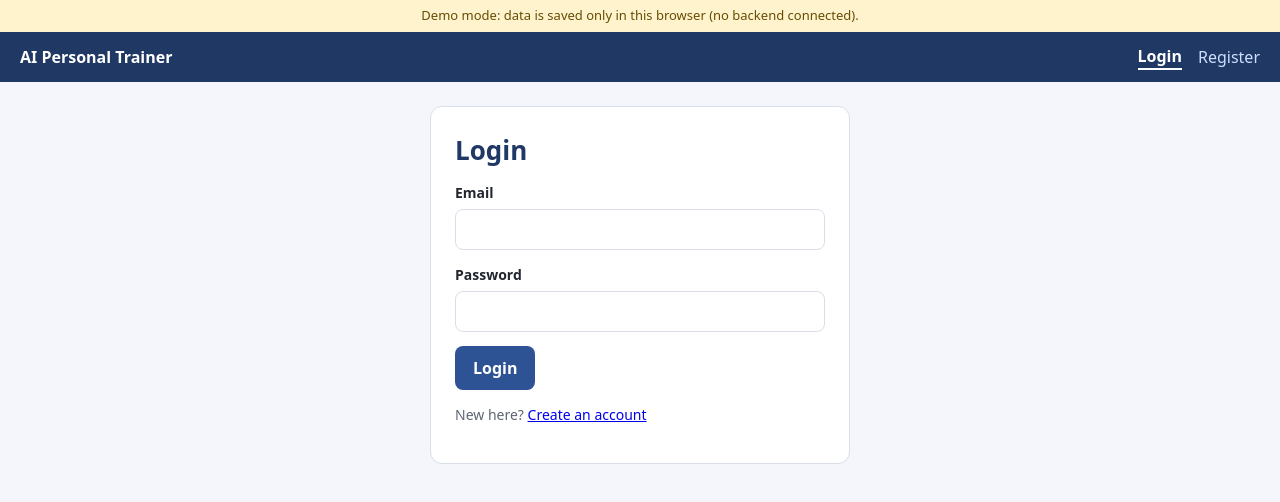
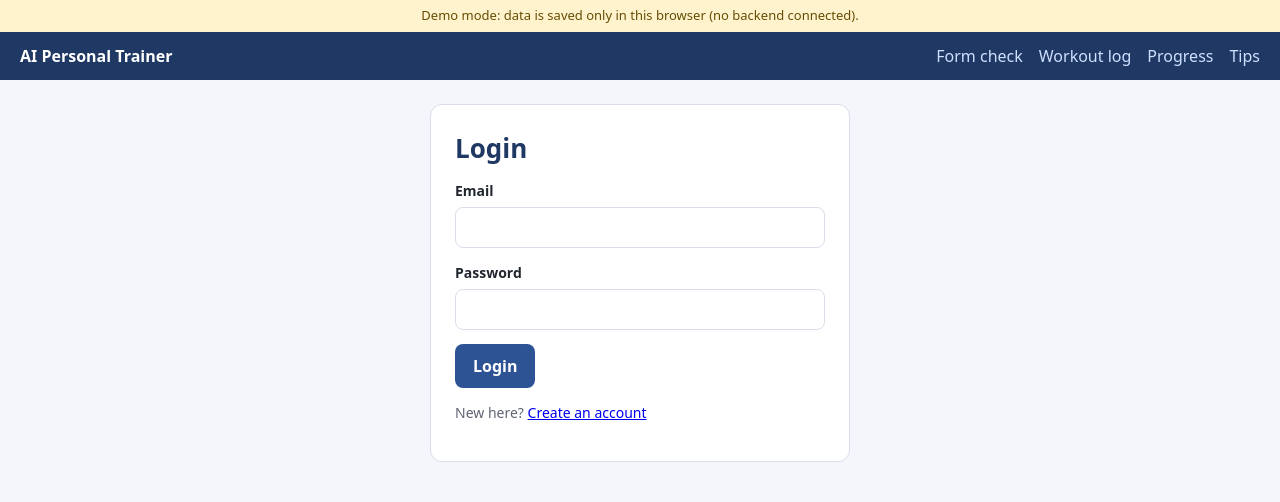
Before and after one commit to karim241-35-003-del/Ai-personal-Trainner-, a React (Vite) app in the folder frontend/: page /login in a window 1280 px wide. Shown: the top 502 px of the page. Built offline with nearby package versions, Linux system fonts and the light colour scheme; no server answers.

Commit message:
Update Navbar to only include Form check, Workout log, Progress, and Tips

```diff
--- a/frontend/src/components/Navbar.jsx
+++ b/frontend/src/components/Navbar.jsx
@@ -1,12 +1,7 @@
-import { NavLink, useNavigate } from "react-router-dom";
-import { useAuth } from "../context/AuthContext.jsx";
+import { NavLink } from "react-router-dom";
 import { USE_MOCK } from "../api/client.js";
 
 export default function Navbar() {
-  const { user, logout } = useAuth();
-  const navigate = useNavigate();
-  const onLogout = () => { logout(); navigate("/login"); };
-
   return (
     <>
       {USE_MOCK && (
@@ -17,23 +12,10 @@ export default function Navbar() {
       <nav className="nav">
         <span className="brand">AI Personal Trainer</span>
         <div className="nav-links">
-          {user ? (
-            <>
-              <NavLink to="/dashboard">Dashboard</NavLink>
-              <NavLink to="/profile">Profile</NavLink>
-              <NavLink to="/exercises">Exercises</NavLink>
-              <NavLink to="/form-check">Form check</NavLink>
-              <NavLink to="/workouts">Workout log</NavLink>
-              <NavLink to="/progress">Progress</NavLink>
-              <NavLink to="/recommendations">Tips</NavLink>
-              <button className="link-btn" onClick={onLogout}>Logout ({user.name})</button>
-            </>
-          ) : (
-            <>
-              <NavLink to="/login">Login</NavLink>
-              <NavLink to="/register">Register</NavLink>
-            </>
-          )}
+          <NavLink to="/form-check">Form check</NavLink>
+          <NavLink to="/workouts">Workout log</NavLink>
+          <NavLink to="/progress">Progress</NavLink>
+          <NavLink to="/recommendations">Tips</NavLink>
         </div>
       </nav>
     </>
```
